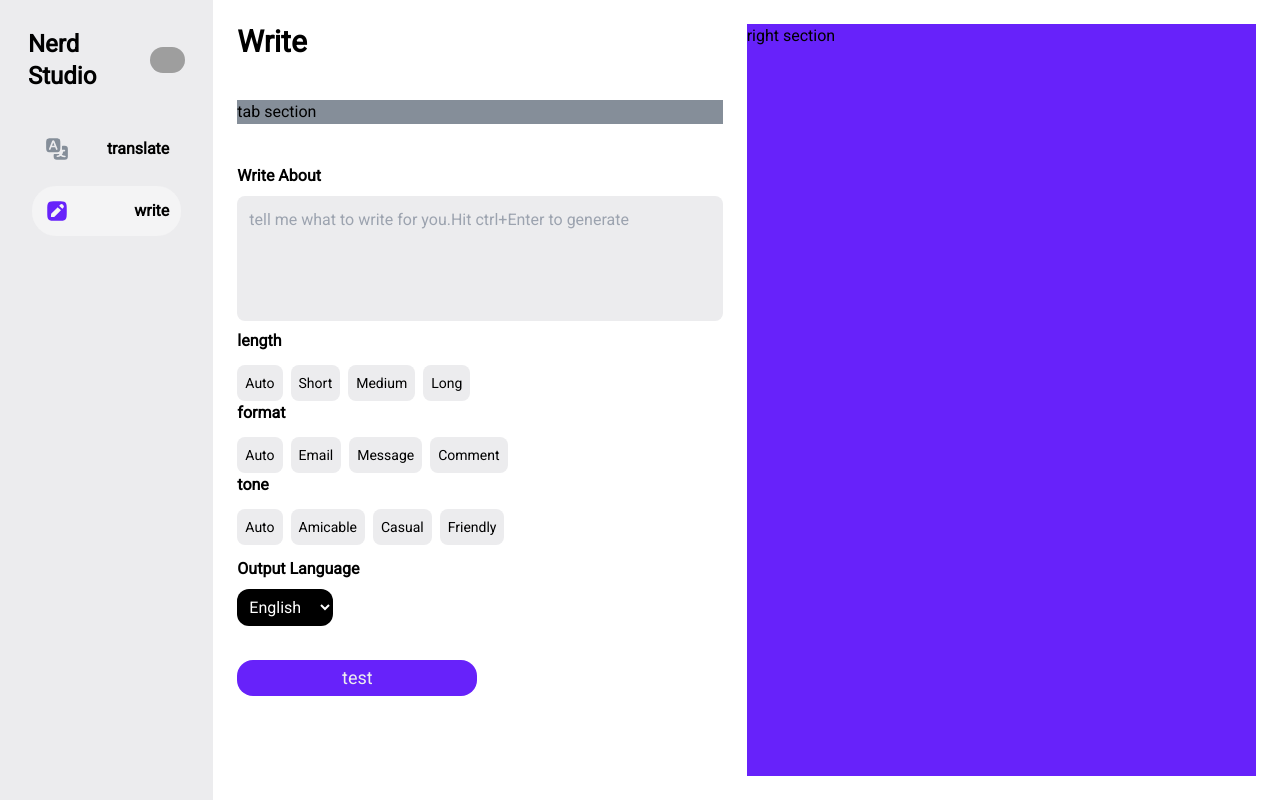
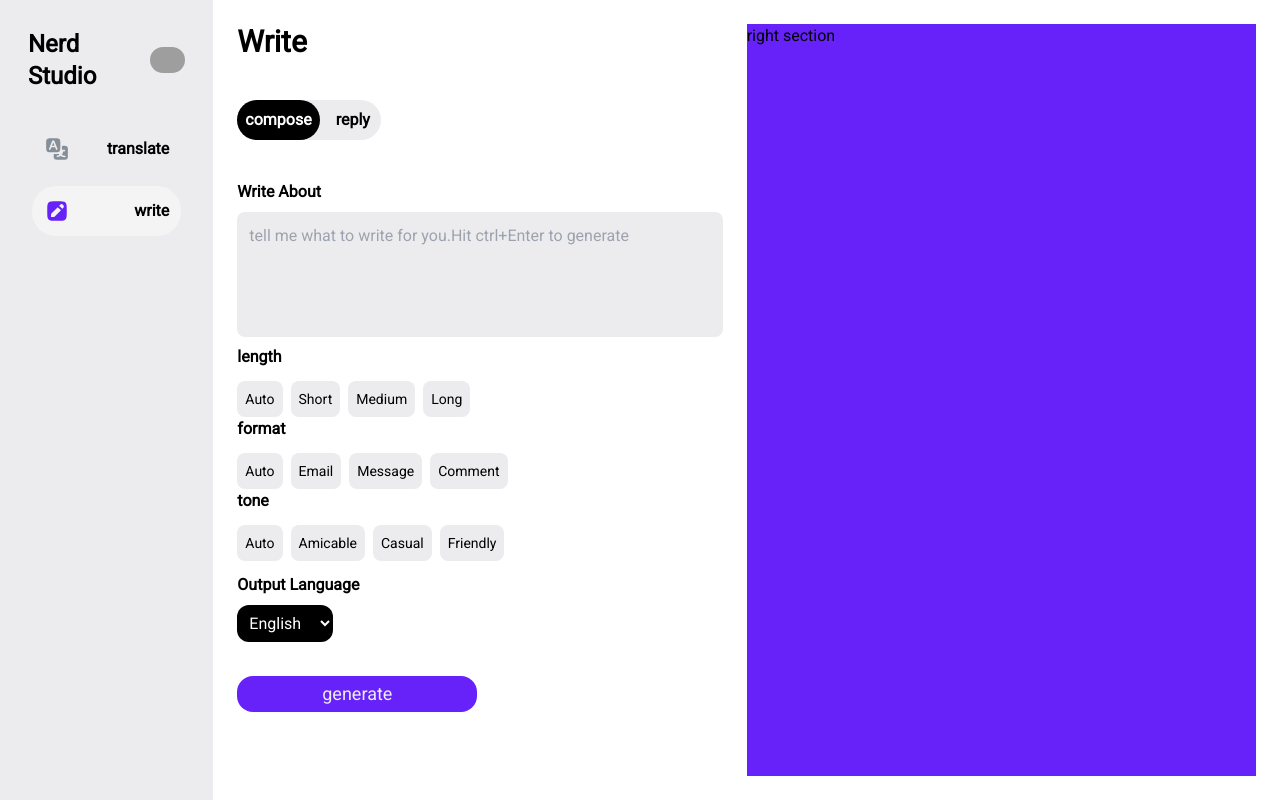
Before and after one commit to nimarhmti/nerdStudio, a Next.js app: page /write in a window 1280 px wide. Built offline with nearby package versions, Linux system fonts and the light colour scheme; grey boxes are pictures that could not be loaded.

Commit message:
button switcher is done

```diff
--- /dev/null
+++ b/app/(application)/_Components/TabSwitcher/TabSwitcher.tsx
@@ -0,0 +1,38 @@
+import React, { MouseEvent } from "react";
+interface Items {
+  name: string;
+  id: string;
+  value: string;
+  label?: string;
+}
+interface props {
+  label?: string;
+  items: Items[];
+  onClick: (e: MouseEvent<HTMLInputElement>) => void;
+  activeItem?: string;
+}
+export const ButtonSwitcher = ({
+  activeItem,
+  items,
+  onClick,
+  label,
+}: props) => {
+  const isActive = (id: string) => activeItem == id;
+  return (
+    <div className="w-full rounded-3xl bg-secondary h-10 flex items-center gap-x-2">
+      {items.map((item: Items) => (
+        <input
+          type="button"
+          key={item.id}
+          name={item.name}
+          id={item.id}
+          value={item.value}
+          onClick={onClick}
+          className={` p-2 rounded-3xl h-full font font-extrabold ${
+            isActive(item.id) ? "bg-textMain text-primary" : " text-textMain"
+          } `}
+        />
+      ))}
+    </div>
+  );
+};
--- a/app/(application)/_Components/button/button.tsx
+++ b/app/(application)/_Components/button/button.tsx
@@ -17,11 +17,12 @@ const Button: React.FC<ButtonProps> = ({
   name,
 }) => {
   const isActive = () => activeItem === id;
+
   return (
     <button
       id={id}
-      className={`rounded-lg text-sm bg-secondary text-textMain hover:bg-highlight p-2  h-full ${
-        isActive() ? "bg-highlight" : ""
+      className={`rounded-lg text-sm bg-secondary text-textMain hover:bg-highlight p-2  h-full  ${
+        isActive() ? "bg-highlightMain" : ""
       }`}
       onClick={onClick}
       value={value}
--- a/app/(application)/write/WriteTools/toolsItem.ts
+++ b/app/(application)/write/WriteTools/toolsItem.ts
@@ -2,6 +2,12 @@
 export interface toolsItemType {
   id: string;
   label: string;
+}
+
+export interface writeSectionTabs {
+  id: string;
+  value: string;
+  name: string;
 }
 const lengthItems: toolsItemType[] = [
   { id: "auto001", label: "Auto" },
@@ -21,5 +27,8 @@ const toneItems: toolsItemType[] = [
   { id: "casual003", label: "Casual" },
   { id: "friendly004", label: "Friendly" },
 ];
-
-export { lengthItems, formatItems, toneItems };
+const sectionTabs: writeSectionTabs[] = [
+  { id: "compose6676", value: "compose", name: "Compose" },
+  { id: "reply69896", value: "reply", name: "Reply" },
+];
+export { lengthItems, formatItems, toneItems, sectionTabs };
--- a/app/(application)/write/page.tsx
+++ b/app/(application)/write/page.tsx
@@ -9,9 +9,14 @@ import {
   toolsItemType,
   formatItems,
   toneItems,
+  sectionTabs,
+  writeSectionTabs,
 } from "./WriteTools/toolsItem";
 import { SelectItem } from "../_Components/selecItem/selectItem";
 import { langList } from "@/language/langList";
+import { ButtonSwitcher } from "../_Components/TabSwitcher/TabSwitcher";
+// import AnimatedTabs from "../_Components/TabSwitcher/TabSwitcher";
+
 // const variables
 
 const firstItem: number = 0;
@@ -32,23 +37,35 @@ interface FormValueType {
   format: string;
   tone: string;
 }
+
 // initials values
-const initialValues: FormValueType = {
+const initialFormValues: FormValueType = {
   text: "",
   language: langList[firstItem].name,
   length: lengthItems[firstItem].label,
   format: formatItems[firstItem].label,
   tone: toneItems[firstItem].label,
 };
+
+const initialTabItem: writeSectionTabs = {
+  id: sectionTabs[firstItem].id,
+  name: sectionTabs[firstItem].name,
+  value: sectionTabs[firstItem].value,
+};
+
+const initialsActiveTools: activeToolsModel = {
+  length: lengthItems[firstItem].id,
+  format: formatItems[firstItem].id,
+  tone: toneItems[firstItem].id,
+};
+
 //main Section: write
 export default function Write() {
   //states
-  const [value, setValue] = useState<FormValueType>(initialValues);
-  const [activeTools, setActiveTools] = useState<activeToolsModel>({
-    length: lengthItems[0].id,
-    format: formatItems[0].id,
-    tone: toneItems[0].id,
-  });
+  const [activeTeb, setActiveTab] = useState<writeSectionTabs>(initialTabItem);
+  const [value, setValue] = useState<FormValueType>(initialFormValues);
+  const [activeTools, setActiveTools] =
+    useState<activeToolsModel>(initialsActiveTools);
   //change handler : get input change : main text and language selector
   const handleChange = (
     e: ChangeEvent<HTMLTextAreaElement | HTMLSelectElement>
@@ -67,6 +84,17 @@ export default function Write() {
     }));
   };
 
+  //set activeTab :write section
+
+  const onActiveTab = (e: MouseEvent<HTMLInputElement>) => {
+    const { value, id, name } = e.currentTarget;
+    setActiveTab((prevState) => ({
+      value: value,
+      id: id,
+      name: name,
+    }));
+  };
+
   //on click function :tools choosing
   const onClickHandler = (e: MouseEvent<HTMLButtonElement>) => {
     const { name, value, id } = e.currentTarget;
@@ -76,13 +104,19 @@ export default function Write() {
       [name]: value,
     }));
   };
-  //main ui: write section
 
   return (
     <div className="bg-primary w-10/12 flex  item-center justify-center p-6">
       <div className="w-1/2 h-full flex flex-col gap-y-10 pr-6">
         <h1 className="font-extrabold text-textMain text-3xl">Write</h1>
-        <div className="bg-icons">tab section</div>
+        <div className=" w-36">
+          <ButtonSwitcher
+            items={sectionTabs}
+            onClick={onActiveTab}
+            activeItem={activeTeb.id}
+          />
+        </div>
+
         <div className="h-1/6">
           <TextArea
             name="text"
@@ -152,7 +186,7 @@ export default function Write() {
           className="mt-10 w-60 p-1 bg-highlightMain rounded-2xl text-secondary text-lg"
           onClick={() => console.log(value)}
         >
-          test
+          generate
         </button>
       </div>
       <div className="w-1/2 h-full bg-highlightMain">right section </div>
```
